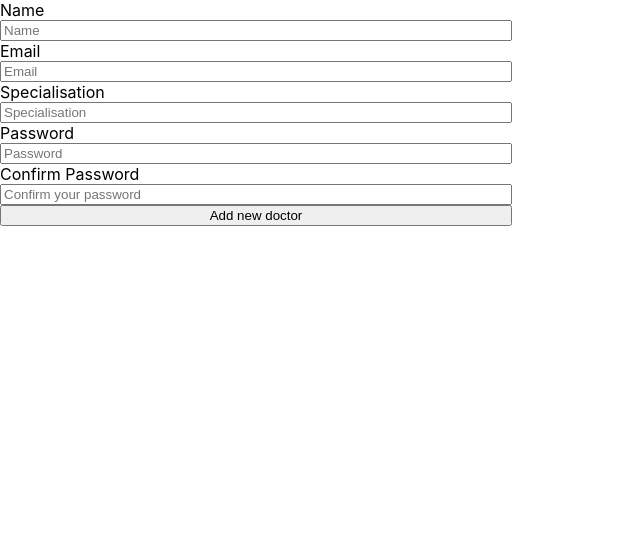
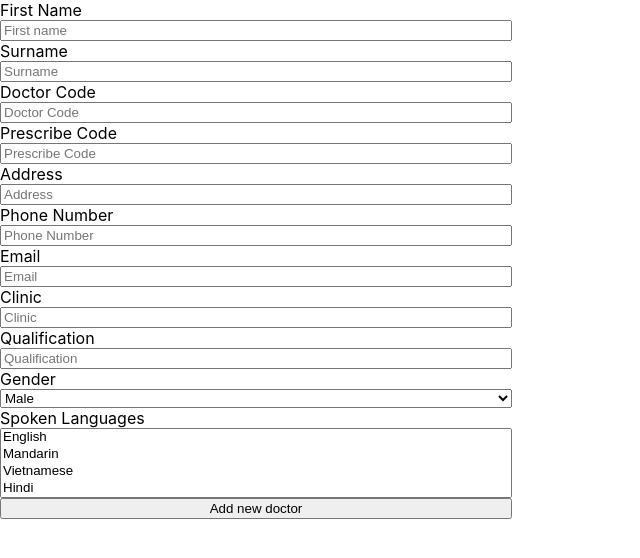
Before and after one commit to SWE40001-SEPA-Group-42/on-demand-teleheath-platform, a React (Create React App) app in the folder frontend/: page / in a window 1280 px wide. Shown: the top 558 px of the page, without its empty margins (0-640 px from the left). Built offline with nearby package versions, Linux system fonts and the light colour scheme.

Commit message:
add missing fields

```diff
--- a/frontend/src/App.tsx
+++ b/frontend/src/App.tsx
@@ -1,7 +1,7 @@
 import React from 'react';
 import logo from './logo.svg';
 import './App.css';
-import DoctorForm from './component/DoctorForm';
+import DoctorForm from './components/DoctorForm';
 
 function App() {
   return (
--- a/frontend/src/component/DoctorForm.tsx
+++ /dev/null
@@ -1,117 +0,0 @@
-import React from 'react'
-import { Formik, FormikProps } from 'formik'
-import * as Yup from 'yup'
-
-interface FormModel {
-  name: string,
-  password: string,
-  confirmPassword: string,
-  specialisation: string,
-  email: string,
-}
-
-const DoctorForm = () => {
-  return (
-    <div>
-      <Formik<FormModel>
-        initialValues={{
-          name: "",
-          password: "",
-          confirmPassword: "",
-          specialisation: "",
-          email: "",
-        }}
-
-        validationSchema={Yup.object().shape({
-          name: Yup.string()
-            .required('Name cannot be blank'),
-          password: Yup.string()
-            .required('Password cannot be blank'), //add regex later if required
-          confirmPassword: Yup.string()
-            .required('Confirm password cannot be blank'),
-          specialisation: Yup.string()
-            .required('Specialisation cannot be blank'),
-          email: Yup.string()
-            .email()
-            .required("Email cannot be blank")
-        })}
-
-        onSubmit={(values) => {
-          // alert(JSON.stringify(values))
-        }}
-
-        component={Form}
-      />
-    </div>
-  )
-}
-
-let Form: (props: FormikProps<FormModel>) => JSX.Element =
-  ({ handleSubmit, values, errors, handleChange, setFieldValue, touched }) => {
-
-    return (
-      <form
-        style={{
-          width: "40%",
-          display: "flex",
-          flexDirection: "column",
-          textAlign: "left"
-        }}
-        //style to be removed later
-        onSubmit={handleSubmit}>
-        <label>Name</label>
-        <input
-          type="text"
-          name='name'
-          placeholder="Name"
-          value={values.name}
-          onChange={handleChange} />
-        {touched.name && errors.name && <div>{errors.name}</div>}
-
-        <label>Email</label>
-        <input
-          type="text"
-          name='email'
-          placeholder="Email"
-          value={values.email}
-          onChange={handleChange} />
-        {touched.email && errors.email && <div>{errors.email}</div>}
-
-        <label>Specialisation</label>
-        <input
-          type="text"
-          name='specialisation'
-          placeholder='Specialisation'
-          value={values.specialisation}
-          onChange={handleChange}
-        />
-        {touched.specialisation && errors.specialisation && <div>{errors.specialisation}</div>}
-
-        <label>Password</label>
-        <input
-          type="text"
-          name='password'
-          placeholder='Password'
-          value={values.password}
-          onChange={handleChange}
-        />
-        {touched.password && errors.password && <div>{errors.password}</div>}
-
-        <label>Confirm Password</label>
-        <input
-          type="text"
-          name='confirmPassword'
-          placeholder='Confirm your password'
-          value={values.confirmPassword}
-          onChange={handleChange}
-        />
-        {touched.confirmPassword && errors.confirmPassword && <div>{errors.confirmPassword}</div>}
-
-        <button type='submit'>
-          Add new doctor
-        </button>
-      </form>
-    )
-  }
-
-export default DoctorForm
--- /dev/null
+++ b/frontend/src/components/DoctorForm.tsx
@@ -0,0 +1,201 @@
+import React from 'react'
+import { Formik, FormikProps } from 'formik'
+import * as Yup from 'yup'
+
+interface FormModel {
+  drFirstName: string,
+  drSurname: string,
+  drCode: string,
+  drAddress: string,
+  prescribeCode: string,
+  drPhoneNo: string,
+  drEmail: string,
+  drClinic: string,
+  drQualif: string,
+  drGender: string,
+  drLanguages: [string]
+}
+
+const DoctorForm = () => {
+  return (
+    <div>
+      <Formik<FormModel>
+        initialValues={{
+          drFirstName: "",
+          drSurname: "",
+          drCode: "",
+          drAddress: "",
+          prescribeCode: "",
+          drPhoneNo: "",
+          drEmail: "",
+          drClinic: "",
+          drQualif: "",
+          drGender: "",
+          drLanguages: [""],
+        }}
+
+        validationSchema={Yup.object().shape({
+          drFirstName: Yup.string()
+            .required('First name cannot be blank'),
+          drSurname: Yup.string()
+            .required('Surname cannot be blank'), //add regex later if required
+          drCode: Yup.string()
+            .required('Code cannot be blank'),
+          drAddress: Yup.string()
+            .required('Address cannot be blank'),
+          prescribeCode: Yup.string()
+            .required('Prescriber Code cannot be blank'),
+          drPhoneNo: Yup.string()
+            .required("Phone number cannot be blank"),
+          drEmail: Yup.string()
+            .email()
+            .required("Email cannot be blank"),
+          drClinic: Yup.string()
+            .required("Clinic cannot be blank"),
+          drQualif: Yup.string()
+            .required("Doctor Qualify cannot be blank"),
+          // drGender: Yup.string()
+          //   .required("Doctor gender cannot be blank")
+        })}
+
+        onSubmit={(values) => {
+          // alert(JSON.stringify(values))
+          console.log(JSON.stringify(values))
+        }}
+
+        component={Form}
+      />
+    </div>
+  )
+}
+
+let Form: (props: FormikProps<FormModel>) => JSX.Element =
+  ({ handleSubmit, values, errors, handleChange, setFieldValue, touched }) => {
+
+    return (
+      <form
+        style={{
+          width: "40%",
+          display: "flex",
+          flexDirection: "column",
+          textAlign: "left"
+        }}
+        //style to be removed later
+        onSubmit={handleSubmit}>
+        <label>First Name</label>
+        <input
+          type="text"
+          name='drFirstName'
+          placeholder="First name"
+          value={values.drFirstName}
+          onChange={handleChange} />
+        {touched.drFirstName && errors.drFirstName && <div>{errors.drFirstName}</div>}
+
+        <label>Surname</label>
+        <input
+          type="text"
+          name='drSurname'
+          placeholder="Surname"
+          value={values.drSurname}
+          onChange={handleChange} />
+        {touched.drSurname && errors.drSurname && <div>{errors.drSurname}</div>}
+
+        <label>Doctor Code</label>
+        <input
+          type="text"
+          name='drCode'
+          placeholder="Doctor Code"
+          value={values.drCode}
+          onChange={handleChange} />
+        {touched.drCode && errors.drCode && <div>{errors.drCode}</div>}
+
+        <label>Prescribe Code</label>
+        <input
+          type="text"
+          name='prescribeCode'
+          placeholder="Prescribe Code"
+          value={values.prescribeCode}
+          onChange={handleChange} />
+        {touched.prescribeCode && errors.prescribeCode && <div>{errors.prescribeCode}</div>}
+
+        <label>Address</label>
+        <input
+          type="text"
+          name='drAddress'
+          placeholder="Address"
+          value={values.drAddress}
+          onChange={handleChange} />
+        {touched.drAddress && errors.drAddress && <div>{errors.drAddress}</div>}
+
+        <label>Phone Number</label>
+        <input
+          type="text"
+          name='drPhoneNo'
+          placeholder="Phone Number"
+          value={values.drPhoneNo}
+          onChange={handleChange} />
+        {touched.drPhoneNo && errors.drPhoneNo && <div>{errors.drPhoneNo}</div>}
+
+        <label>Email</label>
+        <input
+          type="text"
+          name='drEmail'
+          placeholder="Email"
+          value={values.drEmail}
+          onChange={handleChange} />
+        {touched.drEmail && errors.drEmail && <div>{errors.drEmail}</div>}
+
+        <label>Clinic</label>
+        <input
+          type="text"
+          name='drClinic'
+          placeholder='Clinic'
+          value={values.drClinic}
+          onChange={handleChange}
+        />
+        {touched.drClinic && errors.drClinic && <div>{errors.drClinic}</div>}
+
+        <label>Qualification</label>
+        <input
+          type="text"
+          name='drQualif'
+          placeholder='Qualification'
+          value={values.drQualif}
+          onChange={handleChange}
+        />
+        {touched.drQualif && errors.drQualif && <div>{errors.drQualif}</div>}
+
+        <label>Gender</label>
+        <select
+          name="drGender"
+          onChange={handleChange}
+        >
+          <option value="male">Male</option>
+          <option value="male">Female</option>
+          <option value="male">Other</option>
+        </select>
+        {touched.drGender && errors.drGender && <div>{errors.drGender}</div>}
+
+        <label>Spoken Languages</label>
+        <select
+          name="drLanguage"
+          onChange={handleChange}
+          multiple
+        >
+          <option value="male">English</option>
+          <option value="male">Mandarin</option>
+          <option value="male">Vietnamese</option>
+          <option value="male">Hindi</option>
+          <option value="male">Cantonese</option>
+          <option value="male">Greek</option>
+        </select>
+        {touched.drGender && errors.drGender && <div>{errors.drGender}</div>}
+
+        <button type='submit'>
+          Add new doctor
+        </button>
+      </form>
+    )
+  }
+
+export default DoctorForm
```
